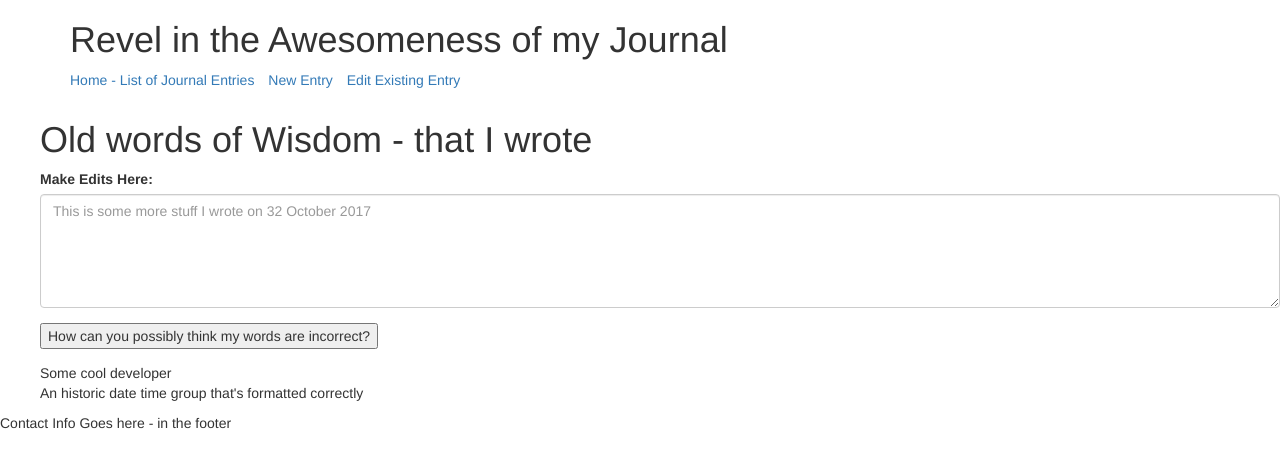
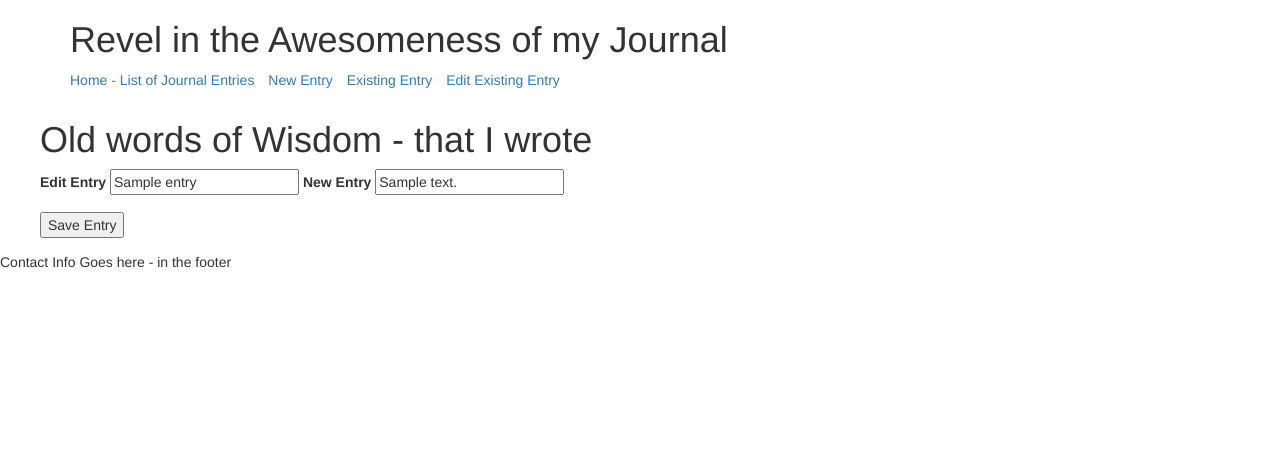
Before and after one commit to dave5801/pyramid-learning-journal, a Python web app: template pyramid_learning_journal/templates/edit_page.jinja2 in a window 1280 px wide. Shown: the top 468 px of the page. Run offline with Jinja, Linux system fonts and the light colour scheme; the template is opened without the code that fills it: most values are stand-ins (such as "Sample title", 1, 10 or a date in 2020); some libraries are stand-ins or nearby versions.

Commit message:
single page view and edit views almost work

```diff
--- a/pyramid_learning_journal/routes.py
+++ b/pyramid_learning_journal/routes.py
@@ -4,6 +4,6 @@ def includeme(config):
     config.add_route('list_view', '/')
     config.add_route('single_page_view', '/single_page_view/{id:\d+}')
     config.add_route('new_entry_view', '/new_entry_view')
-    config.add_route('edit_view', '/edit_view')
+    config.add_route('edit_view', '/single_page_view/{id:\d+}/edit_view')
 
 #learning_journal/journal/5
--- a/pyramid_learning_journal/templates/edit_page.jinja2
+++ b/pyramid_learning_journal/templates/edit_page.jinja2
@@ -5,16 +5,12 @@
 
 <form method="POST">
     <div class="form-group">
-      <label for="edits">Make Edits Here:</label>
-      <textarea class="form-control" rows="5" id="edits"
-        placeholder="This is some more stuff I wrote on 32 October 2017"
-      ></textarea>
+      <label for="title">Edit Entry</label>
+      <input type="text" name="title" value="{{entry.title}}" required>
+      <label for="body">New Entry</label>
+      <input type="text" name="body" value="{{entry.body}}" required>
     </div>
-    <input type="submit" value="How can you possibly think my words are incorrect?">
+    <input type="submit" value="Save Entry">
   </form>
 
-<div>Some cool developer</div>
-
-<div>An historic date time group that's formatted correctly</div>
-
 {% endblock %}
--- a/pyramid_learning_journal/templates/index.jinja2
+++ b/pyramid_learning_journal/templates/index.jinja2
@@ -10,6 +10,7 @@
   <ul class="list-inline">
     <li><a href="/">Home - List of Journal Entries</a></li>
     <li><a href="/new_entry_view">New Entry</a></li>
+    <li><a href="/single_page_view">Existing Entry</a></li>
     <li><a href="/edit_view">Edit Existing Entry</a></li>
   </ul>
 </div>
```
Also changed, not shown: pyramid_learning_journal/models/mymodel.py (+9 -1 lines), pyramid_learning_journal/templates/single_page.jinja2 (+3 -8 lines), pyramid_learning_journal/views/default.py (+26 -14 lines).
